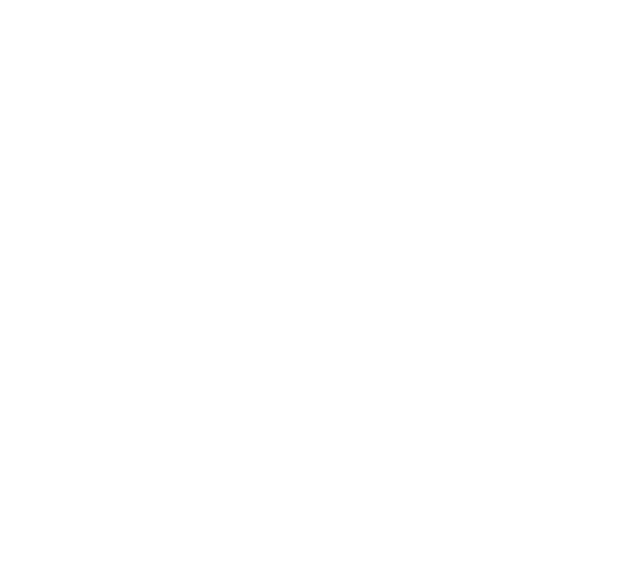
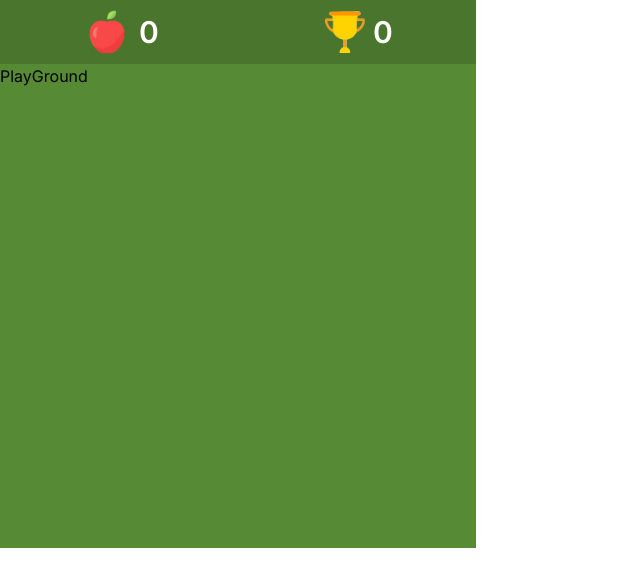
Before and after one commit to LangLiGeLangLLT/snake-app, a Next.js app: page / in a window 1280 px wide. Shown: the top 586 px of the page, without its empty margins (0-640 px from the left). Built offline with nearby package versions, Linux system fonts and the light colour scheme.

Commit message:
feat: update

```diff
--- a/src/app/page.tsx
+++ b/src/app/page.tsx
@@ -1,8 +1,14 @@
+import GameMap from '@/components/GameMap'
+import PlayGround from '@/components/PlayGround'
+import ScoreBoard from '@/components/ScoreBoard'
+
 export default function Home() {
   return (
-    <main className="min-h-screen">
+    <main className="min-h-screen overflow-x-hidden overflow-y-auto">
       <div className="w-[59.5vh] h-[60.5vh]">
-
+        <ScoreBoard />
+        <PlayGround />
+        <GameMap />
       </div>
     </main>
   )
--- a/src/components/GameMap.tsx
+++ b/src/components/GameMap.tsx
@@ -1,5 +1,9 @@
 function GameMap() {
-  return <div>GameMap</div>
+  return (
+    <div className="h-[calc(100%-8vh)]">
+      <canvas></canvas>
+    </div>
+  )
 }
 
 export default GameMap
--- a/src/components/PlayGround.tsx
+++ b/src/components/PlayGround.tsx
@@ -1,5 +1,5 @@
 function PlayGround() {
-  return <div>PlayGround</div>
+  return <div className="bg-[#578A34] w-full h-full">PlayGround</div>
 }
 
 export default PlayGround
--- a/src/components/ScoreBoard.tsx
+++ b/src/components/ScoreBoard.tsx
@@ -1,5 +1,30 @@
+import Image from 'next/image'
+
 function ScoreBoard() {
-  return <div>ScoreBoard</div>
+  return (
+    <div className="h-[8vh] bg-[#4A752C] flex justify-around items-center">
+      <div className="flex items-center gap-x-2">
+        <Image
+          className="w-[6vh]"
+          src="/images/apple.png"
+          width={50}
+          height={50}
+          alt="apple"
+        />
+        <span className="text-3xl text-white font-semibold">0</span>
+      </div>
+      <div className="flex items-center gap-x-2">
+        <Image
+          className="w-[5vh]"
+          src="/images/cup.png"
+          width={50}
+          height={50}
+          alt="cup"
+        />
+        <span className="text-3xl text-white font-semibold">0</span>
+      </div>
+    </div>
+  )
 }
 
 export default ScoreBoard
```
Also changed, not shown: public/images/apple.png (added), public/images/cup.png (added).
